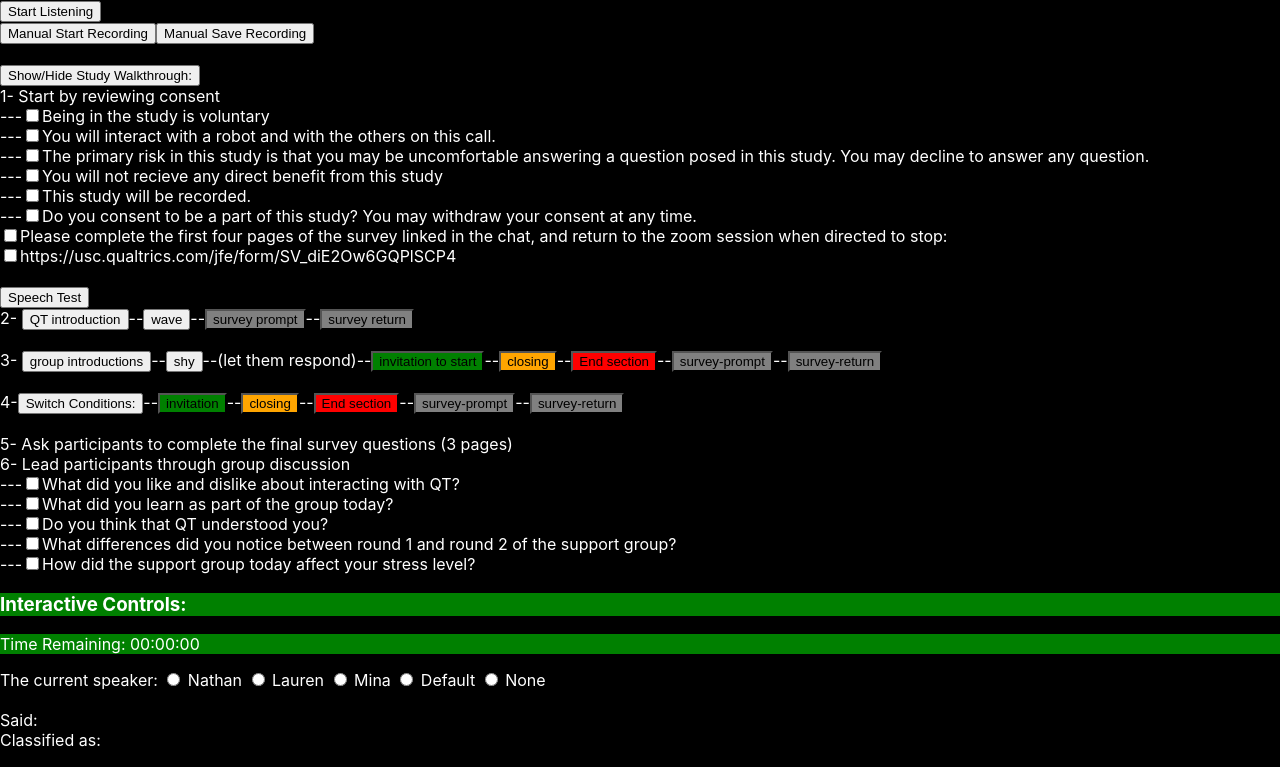
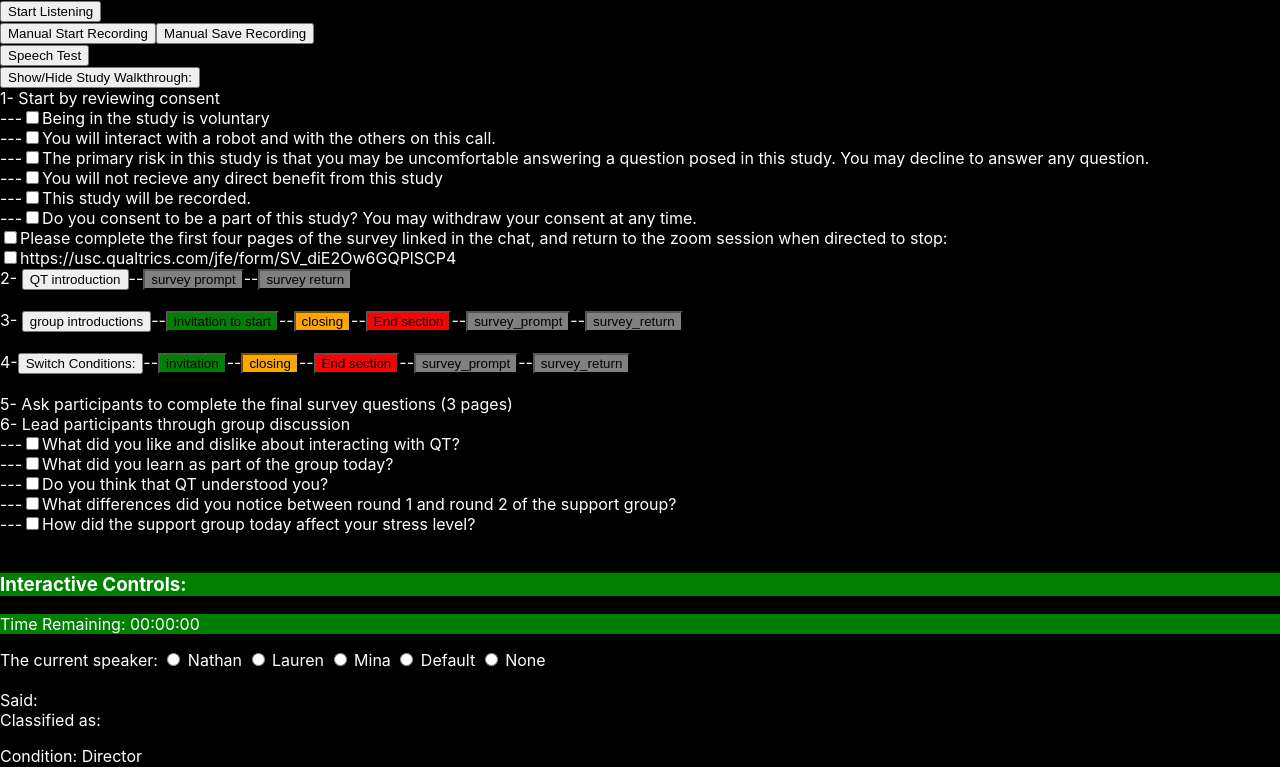
Before and after one commit to chrismbirmingham/hci-face, a React (Create React App) app in the folder frontend/WoZ/: page / in a window 1280 px wide. Shown: the top 767 px of the page. Built offline with nearby package versions, Linux system fonts and the light colour scheme; no server answers.

Commit message:
Refactor components

```diff
--- a/frontend/WoZ/src/App.js
+++ b/frontend/WoZ/src/App.js
@@ -1,9 +1,11 @@
 import './App.css';
-import React, { useState, useRef, useEffect, useCallback } from "react";
+import React, { useState, useEffect, useCallback } from "react";
 import Mic from './mic/Microphone';
 import Timer from './timer/timer';
+import getDeadTime from './timer/utils';
 import Walkthrough from './facilitator/walkthrough';
 import FacilitatorControls from './facilitator/controls';
+import SpeakerMonitor from './facilitator/speech';
 import RobotControls from './robotControls';
 
 
@@ -35,13 +37,7 @@ const App = ({ classes }) => {
   const [timerDeadline, setTimerDeadline] = useState("")
 	const [minuteGoal, setMinuteGoal] = useState('5');
 
-  const getDeadTime = (m) => {
-    console.log("New goal: ", m)
-    let deadline = new Date();
-    let newseconds = m*60 + 1
-    deadline.setSeconds(deadline.getSeconds() + newseconds);
-    return deadline;
-}
+
 
   const get_bot_response = useCallback(human_input => {
     const text = human_input
@@ -110,7 +106,7 @@ const App = ({ classes }) => {
   }, [get_bot_response, latestSpeech, participantSpeaker, priorSpeaker]);
 
 
-  /////// Get and Play Speech ///////
+  /////// Play Speech ///////
   function do_tts(e) {
     console.log("Will say"+e)
     setPriorSpeaker("bot")
@@ -136,18 +132,6 @@ const App = ({ classes }) => {
     return false
   }
 
-  function get_preset(name) {
-    const text = name
-    if (text==="f_invitation"){
-      setTimerDeadline(getDeadTime(5))
-      setWalkthroughToggle(true)
-    }
-    if (text) {
-      return fetch(`//localhost:8000/api/facilitator_presets?text=${encodeURIComponent(text)}`, { cache: 'no-cache' })
-      .then(response => response.text())
-      .then(message => {console.log(message); do_tts(message)})
-    }
-  }
 
   function set_face(name, type){
     const name_text = name
@@ -188,25 +172,31 @@ const App = ({ classes }) => {
     <div className="App">
       <header className="App-header"></header>
       <Mic isRecording={isRecording}/>
+      <button onClick={() => do_tts("Testing, 1, 2, 3. Can you all hear me?")}>Speech Test</button>
 
       <br></br>
       <button id="toggle" onClick={() => setWalkthroughToggle(!showWalkthrough)}>Show/Hide Study Walkthrough: </button>
-      <Walkthrough
-        showWalkthrough={showWalkthrough}
-        do_tts={do_tts}
-        get_preset={get_preset}
-        switch_condition={switch_condition}
-      />
+      <div id="walkthrough" hidden={showWalkthrough}>
+        <Walkthrough
+          do_tts={do_tts}
+          setTimerDeadline={setTimerDeadline}
+          switch_condition={switch_condition}
+        />
+      </div>
 
+      <br></br>
       <Timer timerDeadline={timerDeadline} />
 
-      <FacilitatorControls
+      <SpeakerMonitor
         update_speaker={update_speaker}
-        do_tts={do_tts}
-        get_preset={get_preset}
         participantSpeaker={participantSpeaker}
         latestSpeech={latestSpeech}
         classifications={classifications}
+      />
+
+      <FacilitatorControls
+        do_tts={do_tts}
+        participantSpeaker={participantSpeaker}
         condition={condition}
         botResponse={botResponse}
         facilitatorResponse={facilitatorResponse}
--- /dev/null
+++ b/frontend/WoZ/src/facilitator/speech.js
@@ -0,0 +1,20 @@
+import React from "react"
+
+export default function SpeakerMonitor ({update_speaker, participantSpeaker, latestSpeech, classifications}) {
+
+  return(
+    <div id="speech">
+      <div onChange={(e) => update_speaker(e.target.value)}>The current speaker:
+      <label> <input type="radio" value="Nathan" name="speaker" /> Nathan</label>
+      <label> <input type="radio" value="Lauren" name="speaker" /> Lauren</label>
+      <label> <input type="radio" value="Mina" name="speaker" /> Mina</label>
+      <label> <input type="radio" value="Participant" name="speaker" /> Default</label>
+      <label> <input type="radio" value="" name="speaker" /> None</label>
+    </div>
+    <br></br>
+    {participantSpeaker} Said: {latestSpeech}
+    <br></br>
+    Classified as: {classifications}
+    </div>
+  )
+}
--- a/frontend/WoZ/src/facilitator/walkthrough.js
+++ b/frontend/WoZ/src/facilitator/walkthrough.js
@@ -1,9 +1,23 @@
 import React from "react"
+import getDeadTime from "../timer/utils"
 
-export default function Walkthrough ({showWalkthrough, do_tts, get_preset, switch_condition}) {
+export default function Walkthrough ({setWalkthroughToggle, do_tts, setTimerDeadline, switch_condition}) {
+    function do_invitation() {
+        get_preset("f_invitation")
+        setTimerDeadline(getDeadTime(5))
+        setWalkthroughToggle(true)
+    }
+
+      /////// Fetch Speech ///////
+  function get_preset(mode, query) {
+    return fetch(`//localhost:8000/api/facilitator_presets?mode=${encodeURIComponent(mode)}&query=${encodeURIComponent(query)}`, { cache: 'no-cache' })
+    .then(response => response.text())
+    .then(message => {console.log(message); do_tts(message)})
+  }
+
 
     return(
-        <div id="walkthrough" hidden={showWalkthrough}>
+        <div>
             1- Start by reviewing consent <br></br>
             ---<input type="checkbox"/>Being in the study is voluntary <br></br>
             ---<input type="checkbox"/>You will interact with a robot and with the others on this call. <br></br>
@@ -13,31 +27,28 @@ export default function Walkthrough ({showWalkthrough, do_tts, get_preset, switc
             ---<input type="checkbox"/>Do you consent to be a part of this study? You may withdraw your consent at any time. <br></br>
             <input type="checkbox"/>Please complete the first four pages of the survey linked in the chat, and return to the zoom session when directed to stop:<br></br>
             <input type="checkbox"/>https://usc.qualtrics.com/jfe/form/SV_diE2Ow6GQPlSCP4 <br></br>
-            <br></br>
-                <button onClick={() => do_tts("Testing, 1, 2, 3. Can you all hear me?")}>Speech Test</button>
-            <br></br>
-            2- <button onClick={() => get_preset("f_qt-intro")}>QT introduction</button>--
-                <button onClick={() => get_preset("g_QT/hi")}>wave</button>--
-            <button style={{backgroundColor:"grey"}} onClick={() => get_preset("f_survey-prompt")}>survey prompt</button>--
-            <button style={{backgroundColor:"grey"}} onClick={() => get_preset("f_survey-return")}>survey return</button>
+            2- <button onClick={() => get_preset("facilitator","qt_intro")}>QT introduction</button>--
+                {/* <button onClick={() => get_preset("g_QT/hi")}>wave</button>-- */}
+            <button style={{backgroundColor:"grey"}} onClick={() => get_preset("facilitator","survey_prompt")}>survey prompt</button>--
+            <button style={{backgroundColor:"grey"}} onClick={() => get_preset("facilitator","survey_return")}>survey return</button>
             <br></br>
             <br></br>
-            3- <button onClick={() => get_preset("f_group-intro")}>group introductions</button>--
-                <button onClick={() => get_preset("g_QT/emotions/shy")}>shy</button>--(let them respond)--
-            <button style={{backgroundColor:"green"}} onClick={() => get_preset("f_invitation")}>invitation to start</button>--
-            <button style={{backgroundColor:"orange"}} onClick={() => get_preset("f_closing")}>closing</button>--
-            <button style={{backgroundColor:"red"}} onClick={() => get_preset("f_transition")}>End section</button>--
-            <button style={{backgroundColor:"grey"}} onClick={() => get_preset("f_survey-prompt")}>survey-prompt</button>--
-            <button style={{backgroundColor:"grey"}} onClick={() => get_preset("f_survey-return")}>survey-return</button>
+            3- <button onClick={() => get_preset("facilitator","group_intro")}>group introductions</button>--
+                {/* <button onClick={() => get_preset("g_QT/emotions/shy")}>shy</button>--(let them respond)-- */}
+            <button style={{backgroundColor:"green"}} onClick={() => do_invitation()}>invitation to start</button>--
+            <button style={{backgroundColor:"orange"}} onClick={() => get_preset("facilitator","closing")}>closing</button>--
+            <button style={{backgroundColor:"red"}} onClick={() => get_preset("facilitator","transition")}>End section</button>--
+            <button style={{backgroundColor:"grey"}} onClick={() => get_preset("facilitator","survey_prompt")}>survey_prompt</button>--
+            <button style={{backgroundColor:"grey"}} onClick={() => get_preset("facilitator","survey_return")}>survey_return</button>
             <br></br>
             <br></br>
             4-
             <button id="condition" onClick={switch_condition}>Switch Conditions:</button>--
-            <button style={{backgroundColor:"green"}} onClick={() => get_preset("f_invitation")}>invitation</button>--
-            <button style={{backgroundColor:"orange"}} onClick={() => get_preset("f_closing")}>closing</button>--
-            <button style={{backgroundColor:"red"}} onClick={() => get_preset("f_transition")}>End section</button>--
-            <button style={{backgroundColor:"grey"}} onClick={() => get_preset("f_survey-prompt")}>survey-prompt</button>--
-            <button style={{backgroundColor:"grey"}} onClick={() => get_preset("f_survey-return")}>survey-return</button>
+            <button style={{backgroundColor:"green"}} onClick={() => do_invitation()}>invitation</button>--
+            <button style={{backgroundColor:"orange"}} onClick={() => get_preset("facilitator","closing")}>closing</button>--
+            <button style={{backgroundColor:"red"}} onClick={() => get_preset("facilitator","transition")}>End section</button>--
+            <button style={{backgroundColor:"grey"}} onClick={() => get_preset("facilitator","survey_prompt")}>survey_prompt</button>--
+            <button style={{backgroundColor:"grey"}} onClick={() => get_preset("facilitator","survey_return")}>survey_return</button>
             <br></br>
             <br></br>
             5- Ask participants to complete the final survey questions (3 pages)
--- a/frontend/WoZ/src/mic/Microphone.js
+++ b/frontend/WoZ/src/mic/Microphone.js
@@ -3,7 +3,7 @@ import AudioAnalyser from './AudioAnalyser';
 import useRecorder from "./useRecorder";
 
 export default function Mic ({isRecording}) {
-  const [listen, setListen] = useState(false);
+  const [listening, setListen] = useState(false);
   const [audio, setAudio] = useState(null) // eslint-disable-next-line
   const [rmsThresh, setRMSThresh] = useState(.005)
   const [bufferSize, setBufferSize] = useState(20)
@@ -13,6 +13,7 @@ export default function Mic ({isRecording}) {
 
 
   async function getMicrophone() {
+    setListen(true)
     const audioDevice = await navigator.mediaDevices.getUserMedia({
       audio: true,
       video: false
@@ -21,6 +22,7 @@ export default function Mic ({isRecording}) {
   }
 
   function stopMicrophone() {
+    setListen(false)
     audio.getTracks().forEach(track => track.stop());
     setAudio(null );
   }
@@ -34,16 +36,14 @@ export default function Mic ({isRecording}) {
   }
 
   useEffect(() => {
-    console.log("responding to change in isRecording", isRecording, "listen is ", listen)
-    if (listen && !isRecording) {
+    console.log("responding to change in isRecording", isRecording, "listening is ", listening)
+    if (listening && !isRecording) {
       console.log("toggle off")
-      setListen(false)
-      toggleMicrophone()
+      stopMicrophone()
     }
-    if (!listen && isRecording) {
+    if (!listening && isRecording) {
       console.log("toggle on")
-      setListen(true)
-      toggleMicrophone()
+      getMicrophone()
     }
   },[isRecording])
 
--- /dev/null
+++ b/frontend/WoZ/src/timer/utils.js
@@ -0,0 +1,9 @@
+
+
+export default function getDeadTime (minutes, seconds=0) {
+    console.log("New goal: ", minutes)
+    let deadline = new Date();
+    let newseconds = minutes*60 + 1
+    deadline.setSeconds(deadline.getSeconds() + newseconds);
+    return deadline;
+  }
```
Also changed, not shown: frontend/WoZ/src/facilitator/controls.js (+13 -20 lines).
